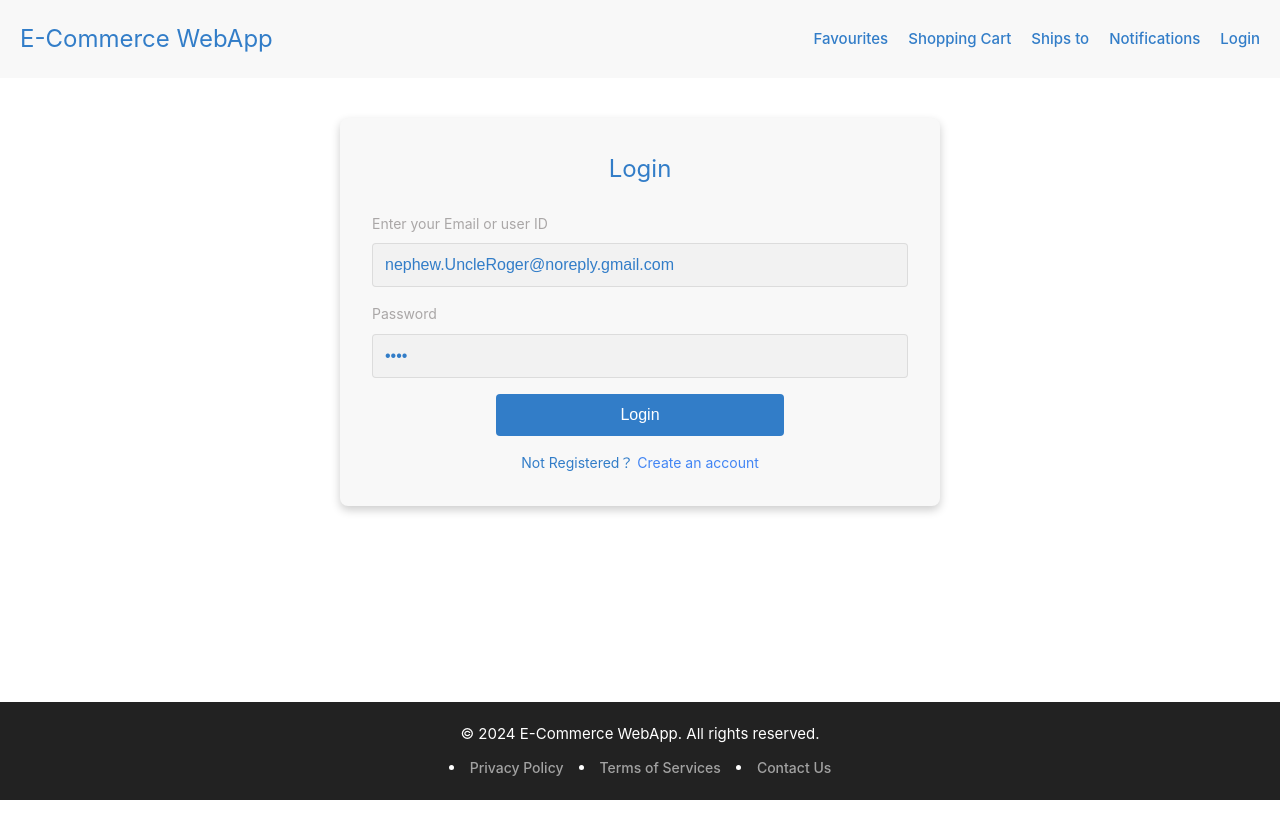
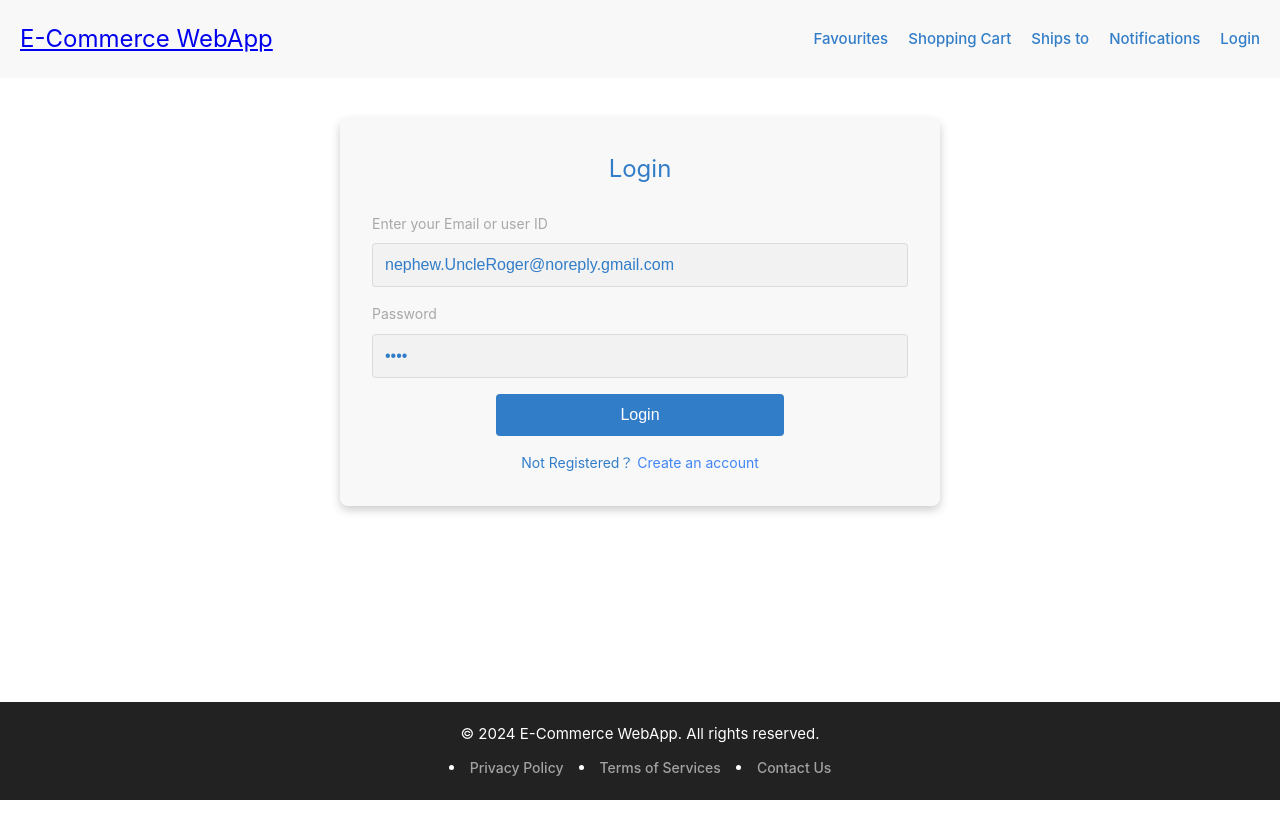
Before and after one commit to csning1998/-Suspended-e-commerce-full-stack-assignment, a Vue app in the folder frontend/: page /login in a window 1280 px wide. Shown: the top 838 px of the page. Built offline with nearby package versions, Linux system fonts and the light colour scheme; no server answers.

Commit message:
Added href to navbar elements

```diff
--- a/frontend/src/components/common/Navbar.vue
+++ b/frontend/src/components/common/Navbar.vue
@@ -44,7 +44,7 @@ function navLinkHandler(link: NavLink) {
 <template>
   <header class="navbar">
     <div class="logo">
-      <a @click.prevent="router.push('/')"> E-Commerce WebApp</a>
+      <a href="/" @click.prevent="router.push('/')"> E-Commerce WebApp</a>
     </div>
     <nav>
       <a
@@ -56,8 +56,8 @@ function navLinkHandler(link: NavLink) {
         {{ link.text }}
       </a>
 
-      <a v-if="!isLoggedIn" @click.prevent="router.push('/login')">Login</a>
-      <a v-else @click.prevent="router.push('/profile')">Profile</a>
+      <a v-if="!isLoggedIn" href="/login" @click.prevent="router.push('/login')">Login</a>
+      <a v-else href="/profile" @click.prevent="router.push('/profile')">Profile</a>
     </nav>
   </header>
 </template>
```
